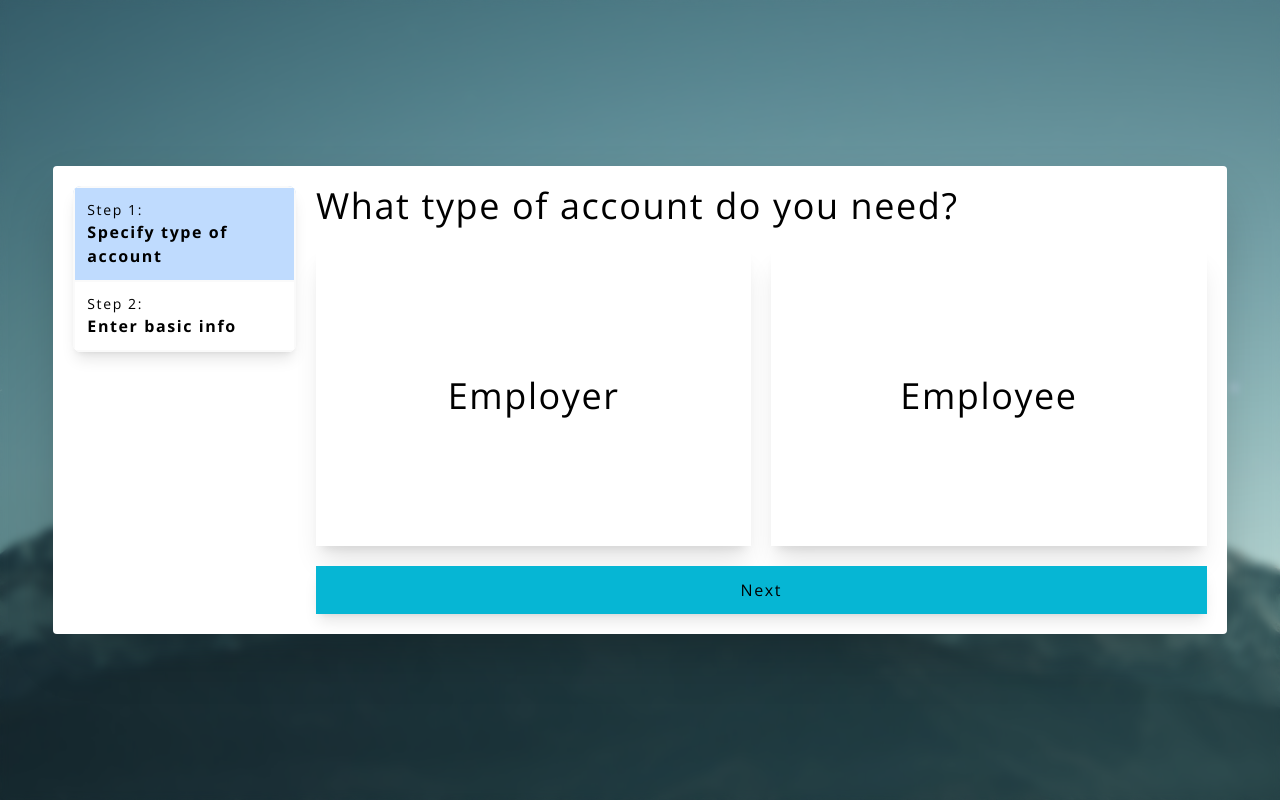
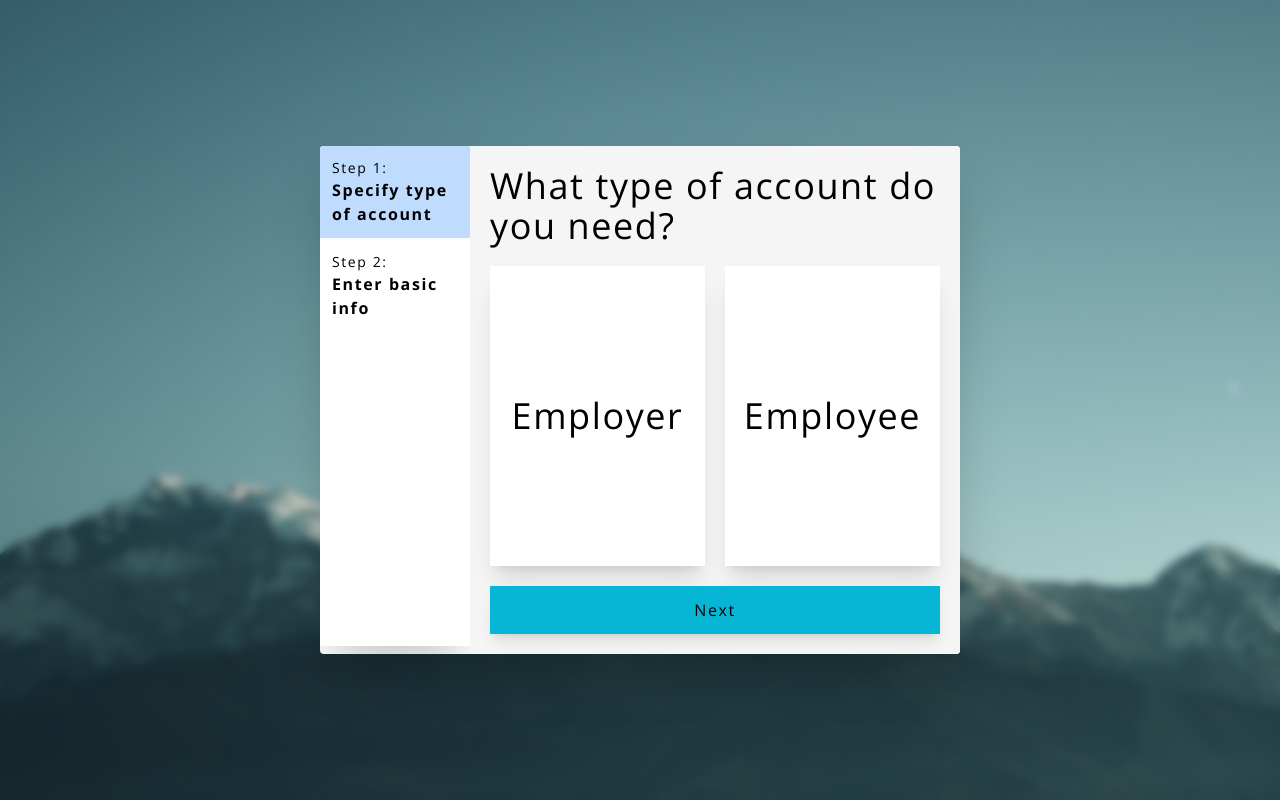
Before and after one commit to rteet702/trax-timeclock-management, a Next.js app: page /register in a window 1280 px wide. Built offline with nearby package versions, Linux system fonts and the light colour scheme.

Commit message:
chore: reworked styling across multiple pages to unify look and feel.

```diff
--- a/src/app/page.tsx
+++ b/src/app/page.tsx
@@ -9,7 +9,7 @@ export default function Home() {
         <main
             className={`h-screen backdrop-blur-sm flex items-center justify-center tracking-widest ${oSans.className}`}
         >
-            <div className="bg-white rounded shadow-2xl p-5 flex flex-col gap-5 items-center w-11/12 lg:w-fit">
+            <div className="bg-neutral-100 rounded shadow-2xl p-5 flex flex-col gap-5 items-center w-11/12 lg:w-fit">
                 <div className="flex flex-col items-center">
                     <h1 className="text-4xl">TRAX</h1>
                     <p>Timeclock Management</p>
--- a/src/app/register/page.tsx
+++ b/src/app/register/page.tsx
@@ -22,8 +22,8 @@ const RegisterPage: NextPage = () => {
         <main
             className={`h-screen backdrop-blur-sm flex items-center justify-center tracking-widest ${oSans.className}`}
         >
-            <div className="bg-white rounded shadow-2xl p-5 flex gap-5 items-start w-11/12 ">
-                <div className="flex-1 hidden lg:flex flex-col shadow-lg rounded-lg overflow-hidden">
+            <div className="bg-white rounded shadow-2xl flex items-start w-6/12 overflow-hidden">
+                <div className="flex-1 h-[500px] bg-white hidden lg:flex flex-col shadow-2xl overflow-hidden">
                     {steps.map((step, index) => {
                         return (
                             <div
@@ -33,9 +33,7 @@ const RegisterPage: NextPage = () => {
                                         ? "bg-blue-200"
                                         : "bg-white"
                                 } ${
-                                    index === 0
-                                        ? "border-2"
-                                        : "border-2 border-t-0"
+                                    index === 0 ? "border-none" : "border-t-2"
                                 }`}
                             >
                                 <h3 className="text-sm">Step {index + 1}:</h3>
@@ -45,7 +43,7 @@ const RegisterPage: NextPage = () => {
                     })}
                 </div>
 
-                <form className="flex-[4] bg-white flex flex-col gap-5">
+                <form className="flex-[3] bg-neutral-100 flex flex-col gap-5 p-5">
                     {pages[active]}
                     <div className="flex gap-3">
                         {active !== 0 && (
--- a/src/components/TextInput.tsx
+++ b/src/components/TextInput.tsx
@@ -8,7 +8,7 @@ const TextInput: FunctionComponent<IProps> = ({ ...rest }) => {
     return (
         <input
             {...rest}
-            className="bg-neutral-100 p-3 rounded shadow focus:shadow-lg focus:outline-none transition-shadow w-full"
+            className="bg-white p-3 rounded shadow focus:shadow-lg focus:outline-none transition-shadow w-full"
         />
     );
 };
```
